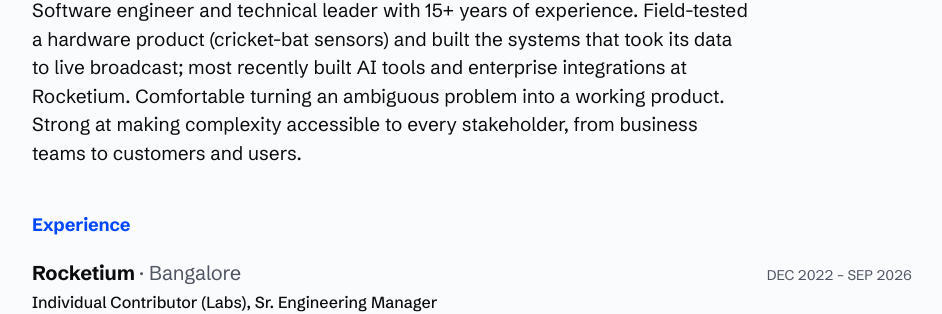
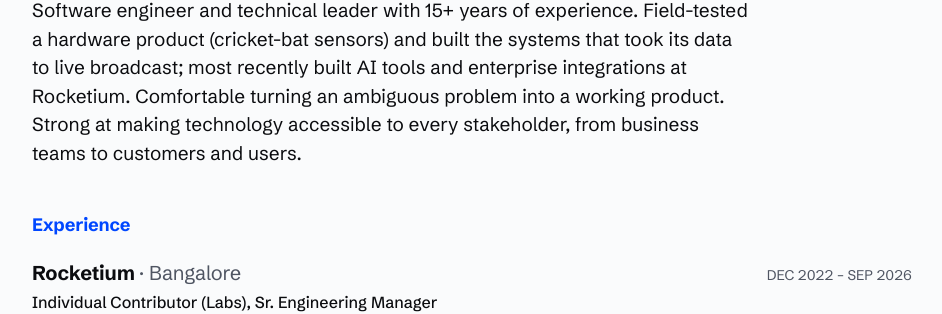
Before and after one commit to and/and.github.io, a Jekyll site: the page resume/index.html, which Jekyll copies as it is, in a window 1280 px wide and 900 px high. Shown: the part 328-642 px from the top of the window, without its empty margins (168-1110 px from the left). Built offline with Jekyll 4.4.1, drawn with Linux system fonts in a browser that asks for light colours.

Commit message:
Resume summary: 'making technology accessible to every stakeholder'
Co-Authored-By: Claude Sonnet 5.5 <noreply@anthropic.com>
Claude-Session: https://claude.ai/code/session_01MuwebNEXBFxCrvNjpbsvNM

```diff
--- a/resume/index.html
+++ b/resume/index.html
@@ -215,7 +215,7 @@ a:hover { text-decoration-thickness: 2px; }
 
   <main id="panel" role="tabpanel" aria-labelledby="tab-all">
     <div class="lens" aria-live="polite">
-      <p class="lens-summary" id="lens-summary">Software engineer and technical leader with 15+ years of experience. Field-tested a hardware product (cricket-bat sensors) and built the systems that took its data to live broadcast; most recently built AI tools and enterprise integrations at Rocketium. Comfortable turning an ambiguous problem into a working product. Strong at making complexity accessible to every stakeholder, from business teams to customers and users.</p>
+      <p class="lens-summary" id="lens-summary">Software engineer and technical leader with 15+ years of experience. Field-tested a hardware product (cricket-bat sensors) and built the systems that took its data to live broadcast; most recently built AI tools and enterprise integrations at Rocketium. Comfortable turning an ambiguous problem into a working product. Strong at making technology accessible to every stakeholder, from business teams to customers and users.</p>
       <p class="lens-note" id="lens-note" hidden></p>
       <p class="lens-meta" id="lens-meta" hidden></p>
     </div>
@@ -469,11 +469,11 @@ a:hover { text-decoration-thickness: 2px; }
 (function () {
   var LENS = {
     all: {
-      s: "Software engineer and technical leader with 15+ years of experience. Field-tested a hardware product (cricket-bat sensors) and built the systems that took its data to live broadcast; most recently built AI tools and enterprise integrations at Rocketium. Comfortable turning an ambiguous problem into a working product. Strong at making complexity accessible to every stakeholder, from business teams to customers and users.",
+      s: "Software engineer and technical leader with 15+ years of experience. Field-tested a hardware product (cricket-bat sensors) and built the systems that took its data to live broadcast; most recently built AI tools and enterprise integrations at Rocketium. Comfortable turning an ambiguous problem into a working product. Strong at making technology accessible to every stakeholder, from business teams to customers and users.",
       n: ""
     },
     lead: {
-      s: "Senior engineering manager with 15+ years across startups and enterprise delivery. Primary technical contact for Flipkart, Metro, and Axis Bank, adviser to executives at Rocketium, and acting CISO. Recruited and scaled a technical team from scratch at Microsoft Ventures. Strong at making complexity accessible to every stakeholder, from business teams to customers and users.",
+      s: "Senior engineering manager with 15+ years across startups and enterprise delivery. Primary technical contact for Flipkart, Metro, and Axis Bank, adviser to executives at Rocketium, and acting CISO. Recruited and scaled a technical team from scratch at Microsoft Ventures. Strong at making technology accessible to every stakeholder, from business teams to customers and users.",
       n: ""
     },
     sw: {
```
